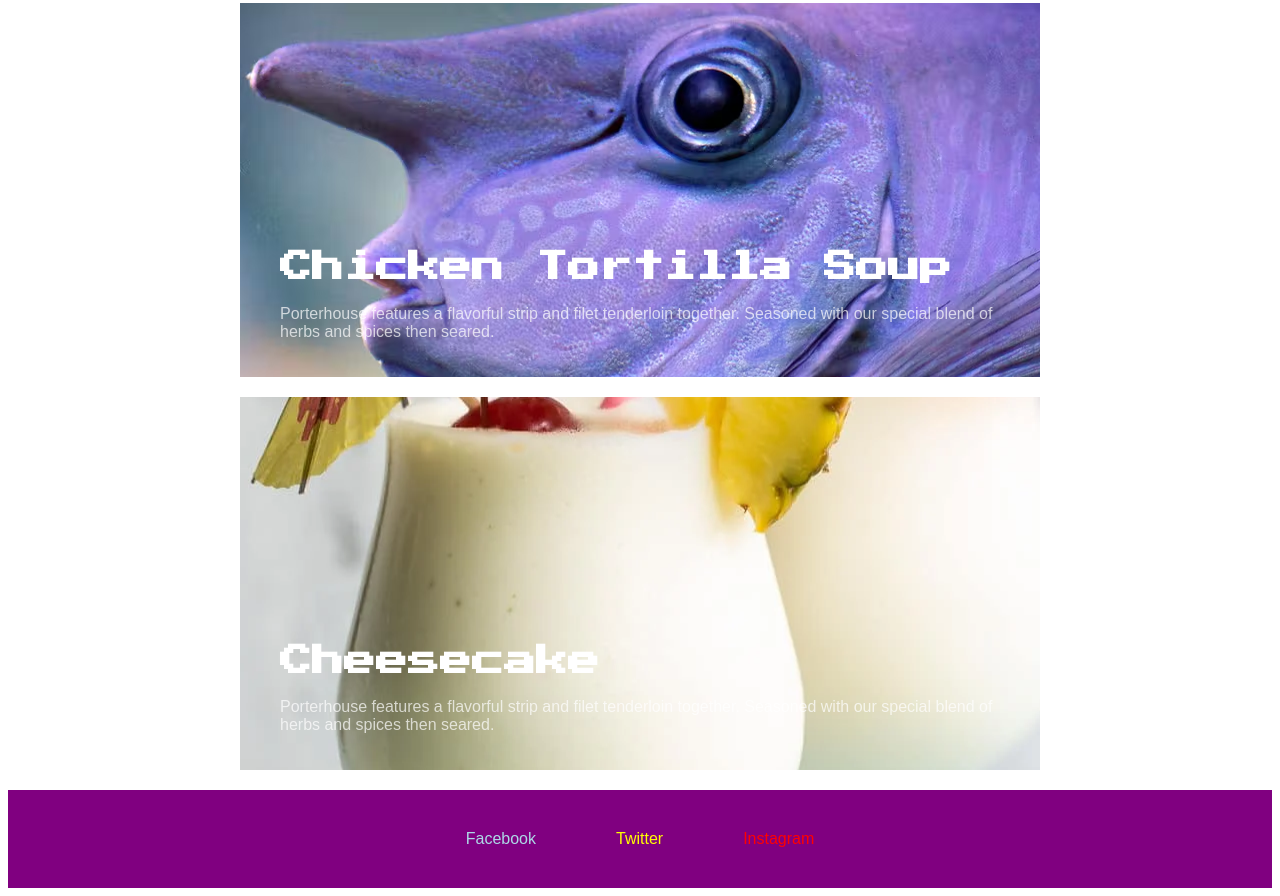
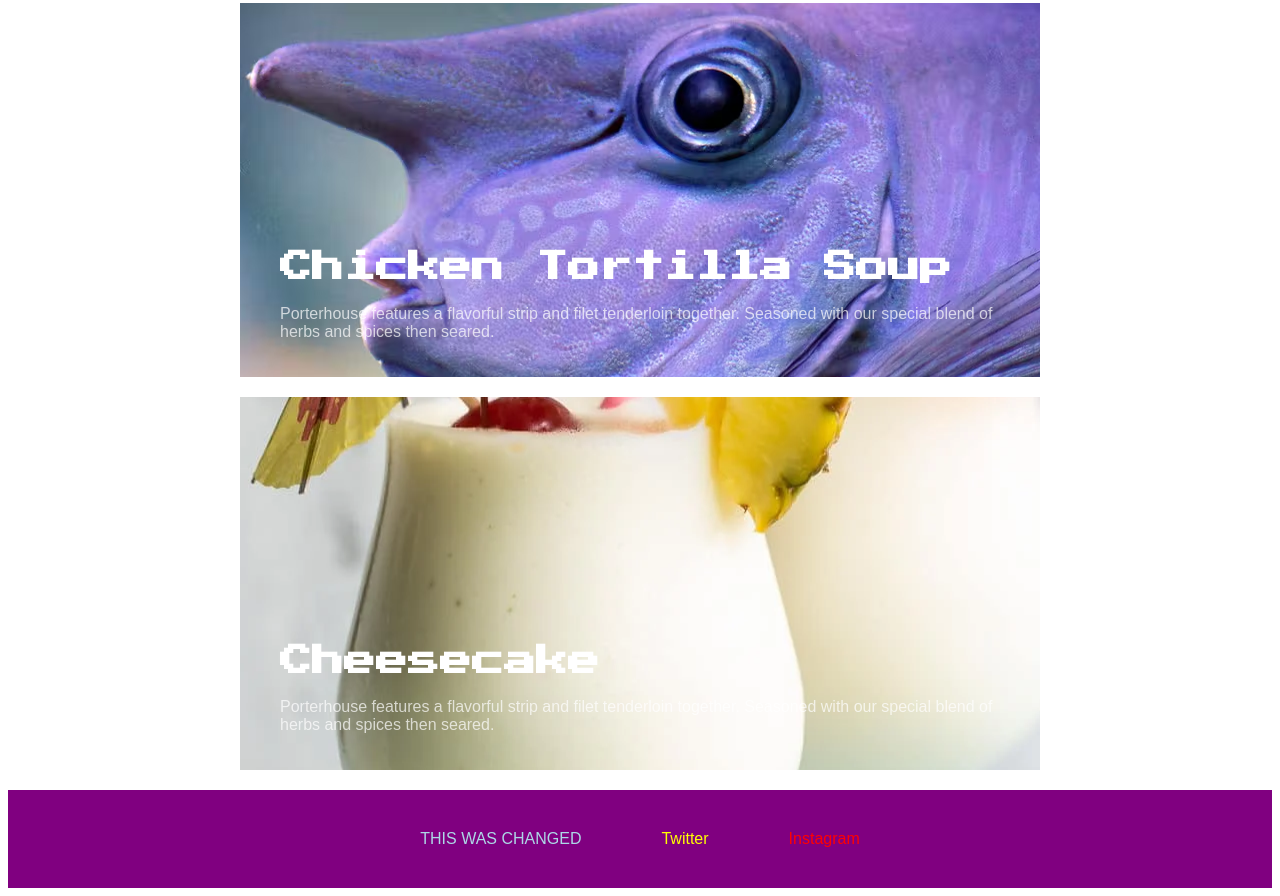
Before and after one commit to kbillups93/UX_UI_HW_18, a plain HTML site: page index.html in a window 1280 px wide. Shown: the part 738-1634 px from the top of the page. Drawn offline with Linux system fonts and the light colour scheme.

Commit message:
Change 2

```diff
--- a/index.html
+++ b/index.html
@@ -46,7 +46,7 @@
        </div>
        <!-- Footer HTML -->
        <div class="footer">
-            <a href="#" class="fb">Facebook</a>
+            <a href="#" class="fb">THIS WAS CHANGED</a>
             <a href="#" class="tw">Twitter</a>
             <a href="#" class="ig">Instagram</a>
         </div>
```
